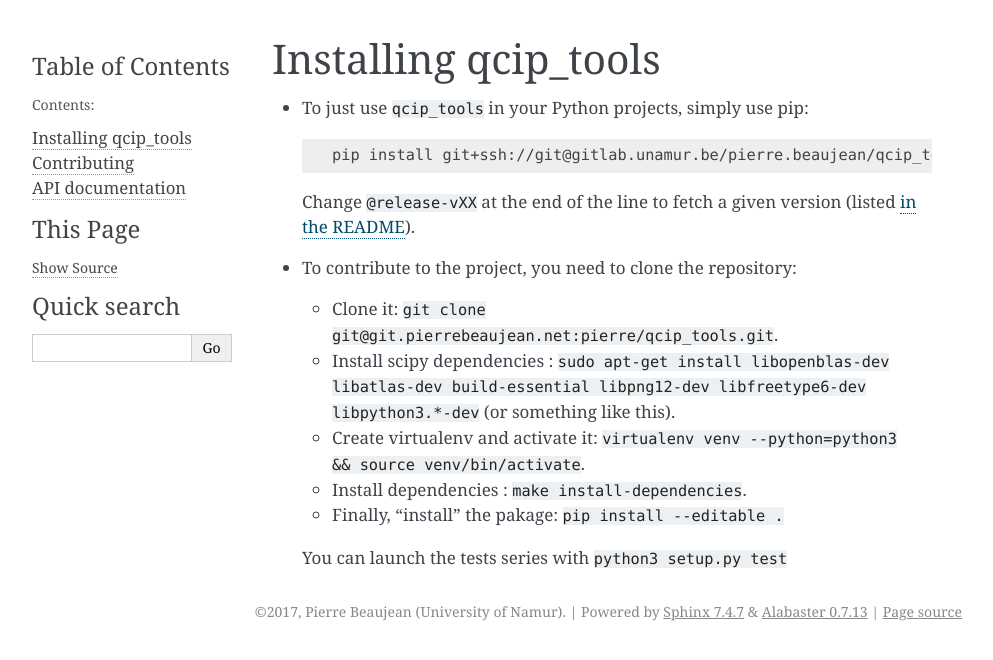
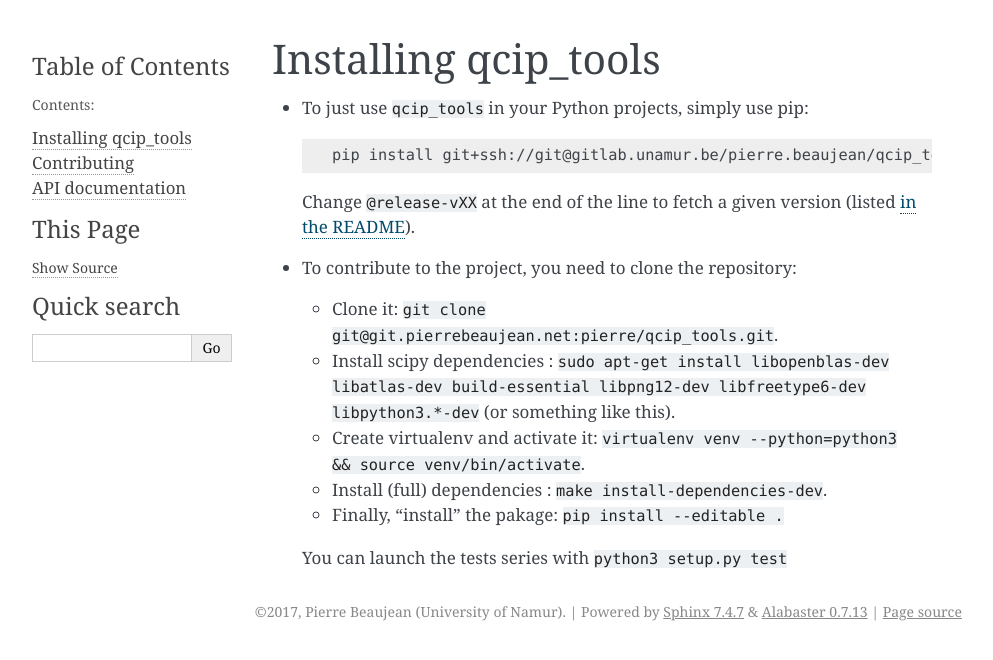
Before and after one commit to pierre-24/qcip_tools, a Sphinx documentation site: the page built from documentation/source/install.rst, in a window 1280 px wide. Shown: the top 660 px of the page, without its empty margins (148-1141 px from the left). Built offline with Sphinx 7.4.7, drawn with Linux system fonts in a browser that asks for light colours.

```diff
--- a/documentation/source/install.rst
+++ b/documentation/source/install.rst
@@ -15,7 +15,7 @@
   + Clone it: ``git clone git@git.pierrebeaujean.net:pierre/qcip_tools.git``.
   + Install scipy dependencies : ``sudo apt-get install libopenblas-dev libatlas-dev build-essential libpng12-dev libfreetype6-dev libpython3.*-dev`` (or something like this).
   + Create virtualenv and activate it: ``virtualenv venv --python=python3 && source venv/bin/activate``.
-  + Install dependencies : ``make install-dependencies``.
+  + Install (full) dependencies : ``make install-dependencies-dev``.
   + Finally, "install" the pakage: ``pip install --editable .``
 
   You can launch the tests series with ``python3 setup.py test``
```
Also changed, not shown: 1 other file.
